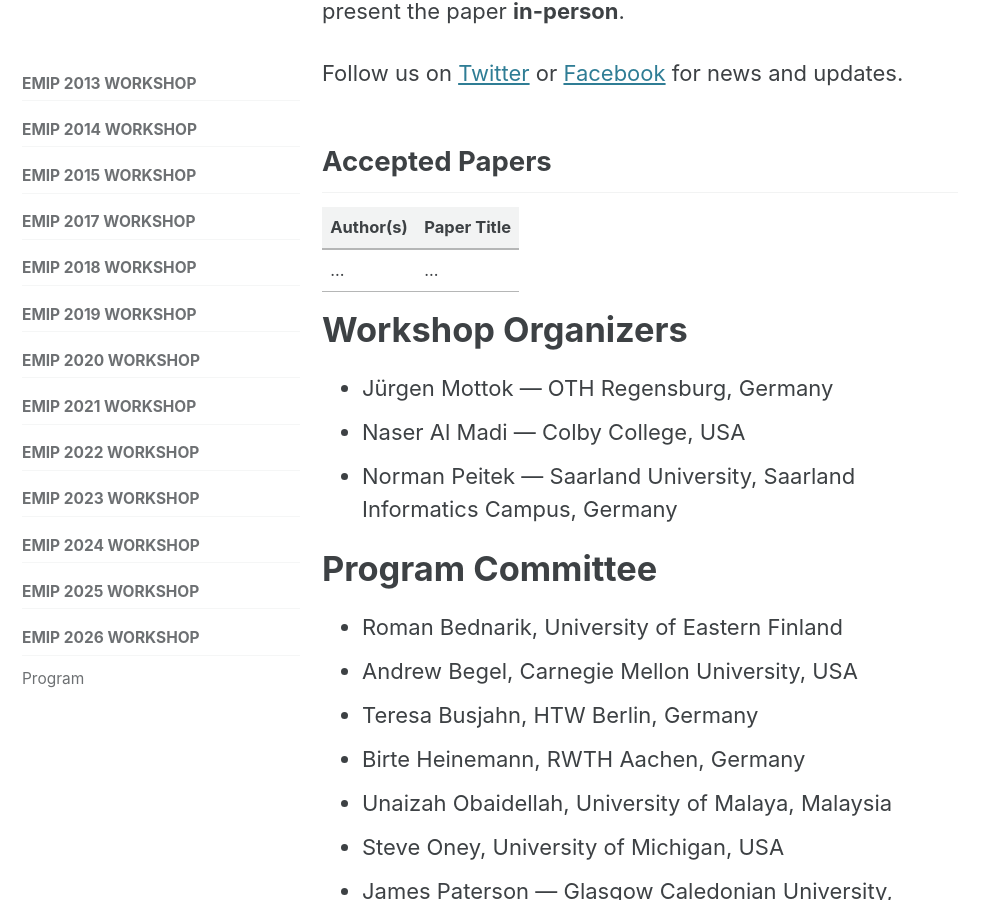
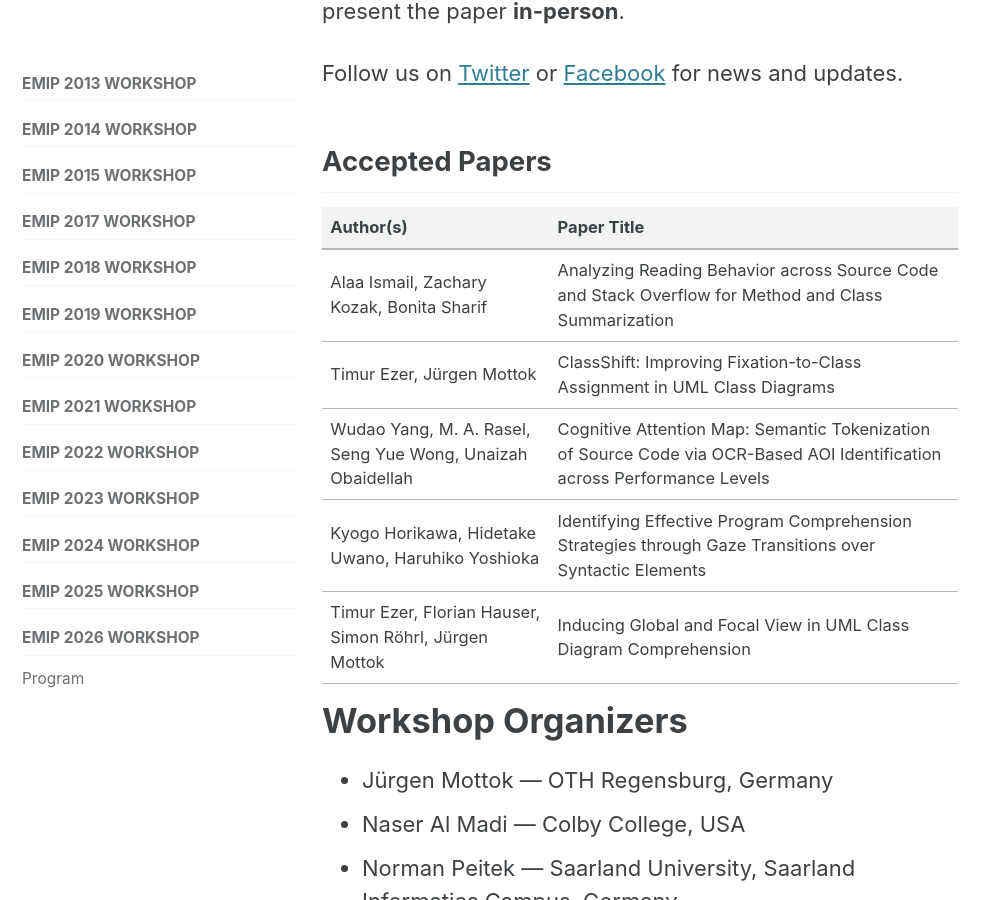
Before and after one commit to EMIPws/emipws.github.io, a Jekyll site: the page built from pages/workshop/emip-2026.md, in a window 1280 px wide and 900 px high, scrolled down 4842 px. Shown: the whole window, without its empty margins (0-998 px from the left). Built offline with Jekyll 4.4.1, drawn with Linux system fonts in a browser that asks for light colours; cached includes are drawn as plain includes.

Commit message:
Add accepted papers for EMIP 2026 workshop

```diff
--- a/pages/workshop/emip-2026.md
+++ b/pages/workshop/emip-2026.md
@@ -92,7 +92,11 @@ Follow us on [Twitter](https://twitter.com/emipws) or [Facebook](https://www.fac
 
 | Author(s) | Paper Title |
 |---|---|
-|...|...|
+| Alaa Ismail, Zachary Kozak, Bonita Sharif | Analyzing Reading Behavior across Source Code and Stack Overflow for Method and Class Summarization |
+| Timur Ezer, Jürgen Mottok | ClassShift: Improving Fixation-to-Class Assignment in UML Class Diagrams |
+| Wudao Yang, M. A. Rasel, Seng Yue Wong, Unaizah Obaidellah | Cognitive Attention Map: Semantic Tokenization of Source Code via OCR-Based AOI Identification across Performance Levels |
+| Kyogo Horikawa, Hidetake Uwano, Haruhiko Yoshioka | Identifying Effective Program Comprehension Strategies through Gaze Transitions over Syntactic Elements |
+| Timur Ezer, Florian Hauser, Simon Röhrl, Jürgen Mottok | Inducing Global and Focal View in UML Class Diagram Comprehension |
 
 # Workshop Organizers
 - Jürgen Mottok — OTH Regensburg, Germany
```
